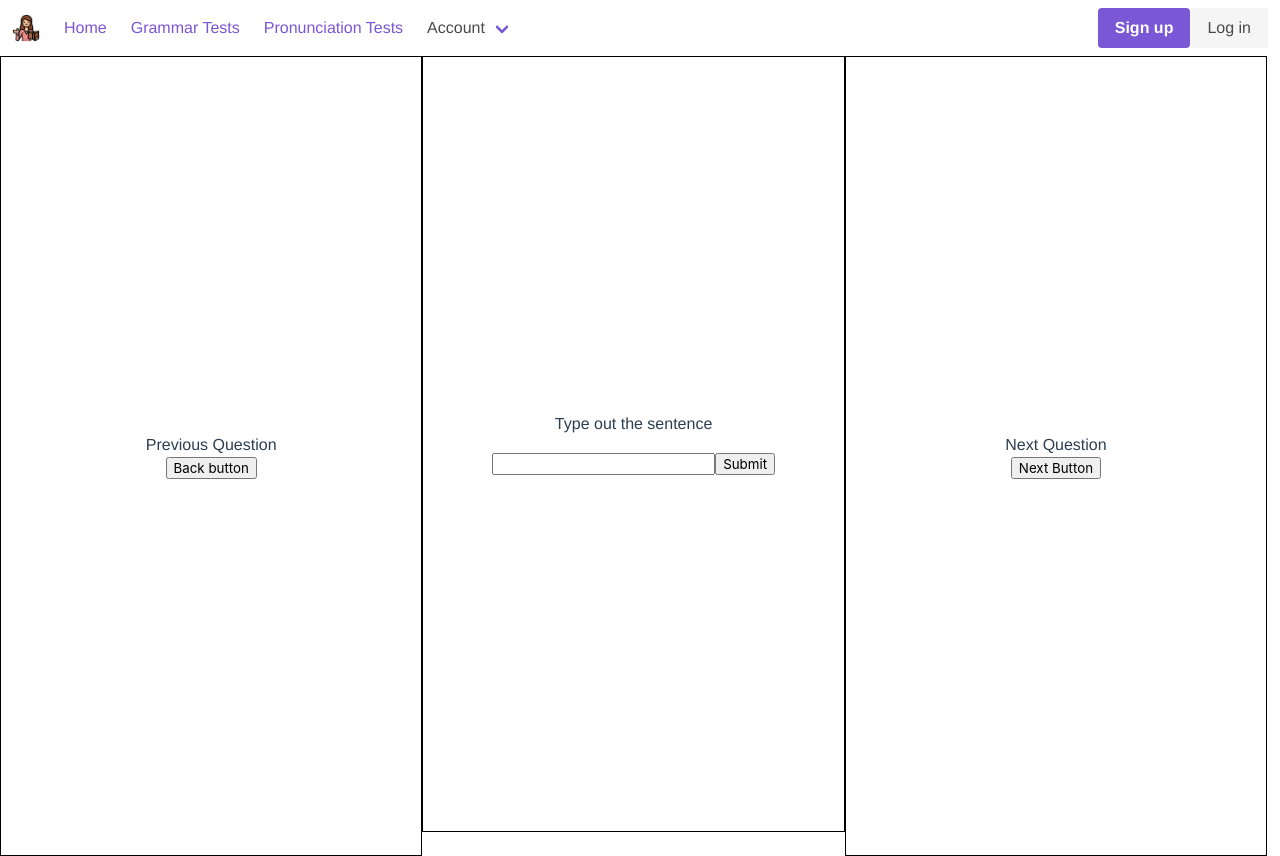
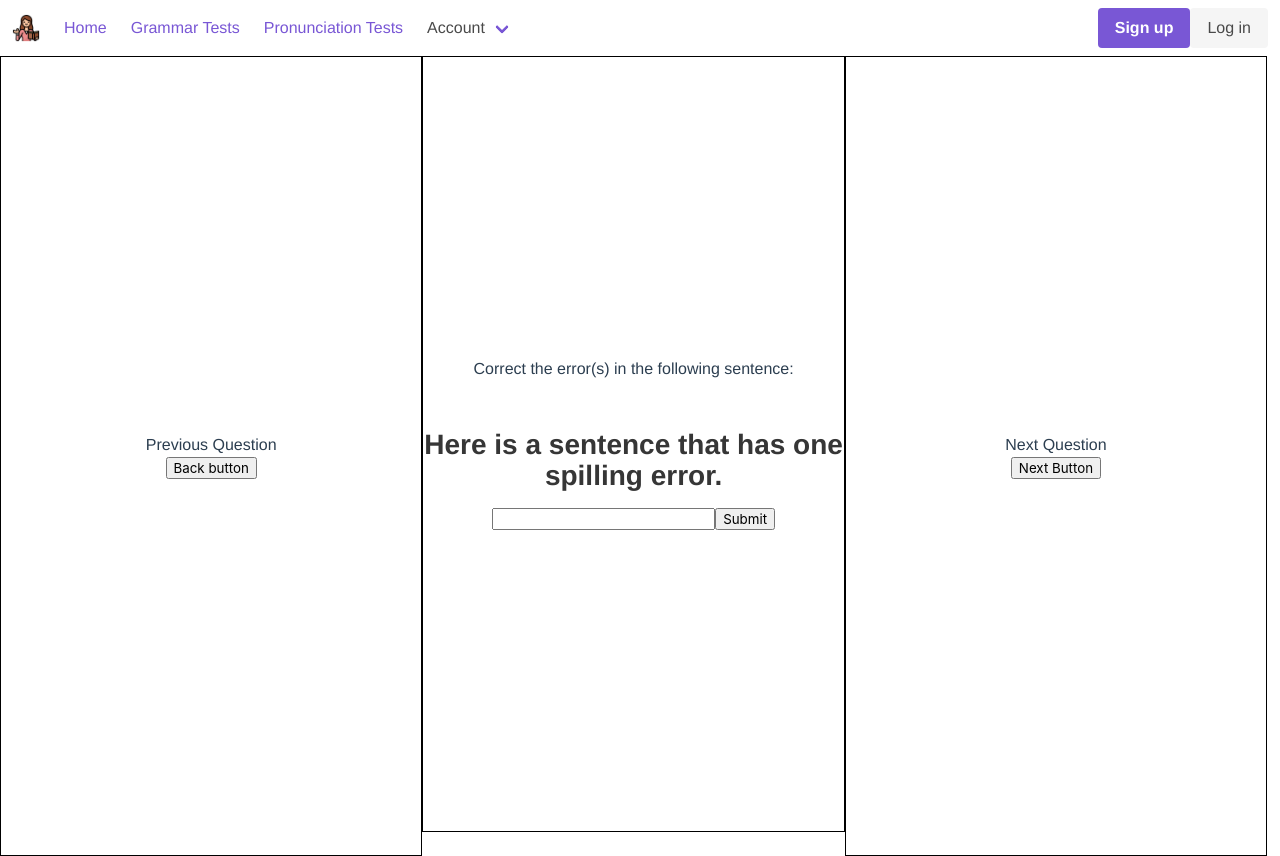
Before and after one commit to nancylee713/AILanguageTutor_FE, a Vue app: page /#/grammar in a window 1280 px wide. Built offline with nearby package versions, Linux system fonts and the light colour scheme.

Commit message:
Add mounted method for fetch and current question states

```diff
--- a/src/api/apiCalls.js
+++ b/src/api/apiCalls.js
@@ -25,23 +25,3 @@ export const reviewGrammar = async (userSentence) => {
     throw new Error(error);
   }
 };
-
-export const textToSpeech = async (userInput) => {
-  // Working on google authorization to use the text to speech api
-
-
-  // body: {
-  //   "audioConfig": {
-  //     "audioEncoding": "MP3",
-  //     "pitch": 0,
-  //     "speakingRate": 1,
-  //   },
-  //   "input": {
-  //     "text": userInput,
-  //   },
-  //   "voice": {
-  //     "languageCode": "en-US",
-  //     "name": "en-US-Wavenet-D",
-  //   }
-  // }
-};
--- a/src/components/Grammar.vue
+++ b/src/components/Grammar.vue
@@ -3,19 +3,19 @@
     <div class='previous'>
       <p>Previous Question</p>
       <button>Back button</button>
-      <!-- <p>Question number: {{ qnum }}</p> -->
     </div>
     <div class='content'>
-      <p>Type out the sentence</p>
+      <p>Correct the error(s) in the following sentence:</p>
+      <h2>{{ currentQuestion }}</h2>
       <div class='grammar-input'>
         <input v-model='userInput' type='text'/>
         <button v-on:click='checkGrammar'>Submit</button>
-        <p>{{ userInput }}</p>
+        <p v-if='userInput'>{{ userInput }}</p>
       </div>
       <div v-if='correctedGrammar' class='feedback'>
         <p>Grammar Score:{{ correctedGrammar.grammarScore }}</p>
         <p>Corrected Sentence: {{ correctedGrammar.corrected }}</p>
-        <p></p>
+        <p>Number of Corrections: {{ correctedGrammar.summary.numCorrections }}</p>
       </div>
     </div>
     <div class='next'>
@@ -32,17 +32,23 @@ export default {
   data() {
     return {
       // qnum: String,
-      // questions: [],
+      questions: ['Here is a sentence that has one spilling error.', 'The black cat fliez over the red roof.', 'The last sentence is a fun one that iz just the beez neez.'],
+      currentQuestion: '',
       userInput: '',
       correctedGrammar: '',
     };
   },
   methods: {
-    checkGrammar: function () {
+    checkGrammar: function() {
       reviewGrammar(this.userInput)
         .then(data => this.correctedGrammar = data)
         .then(data => console.log(data))
     },
+  },
+  mounted() {
+    // This is where the fetch of questions will run and set to local state.
+    this.currentQuestion = this.questions[0];
+    console.log(this.currentQuestion);
   },
 };
 </script>
```
